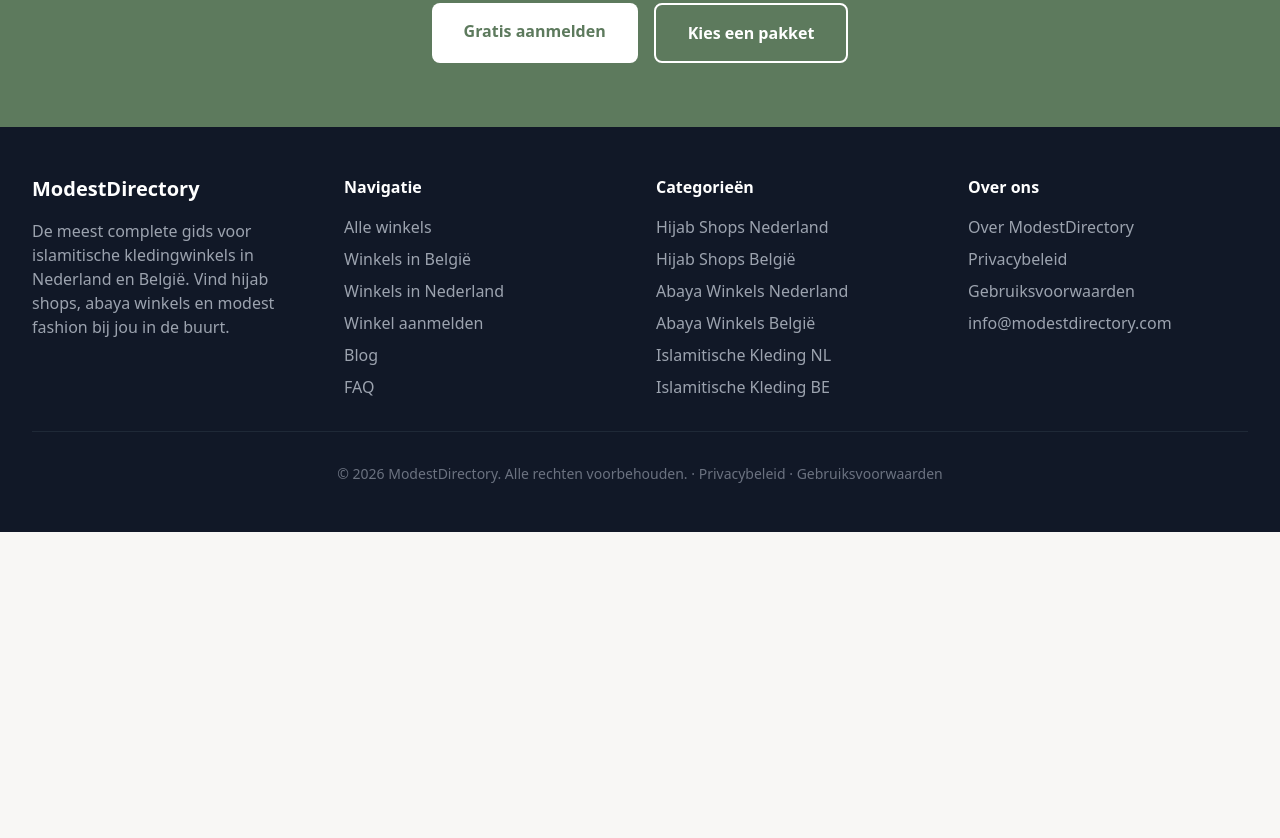
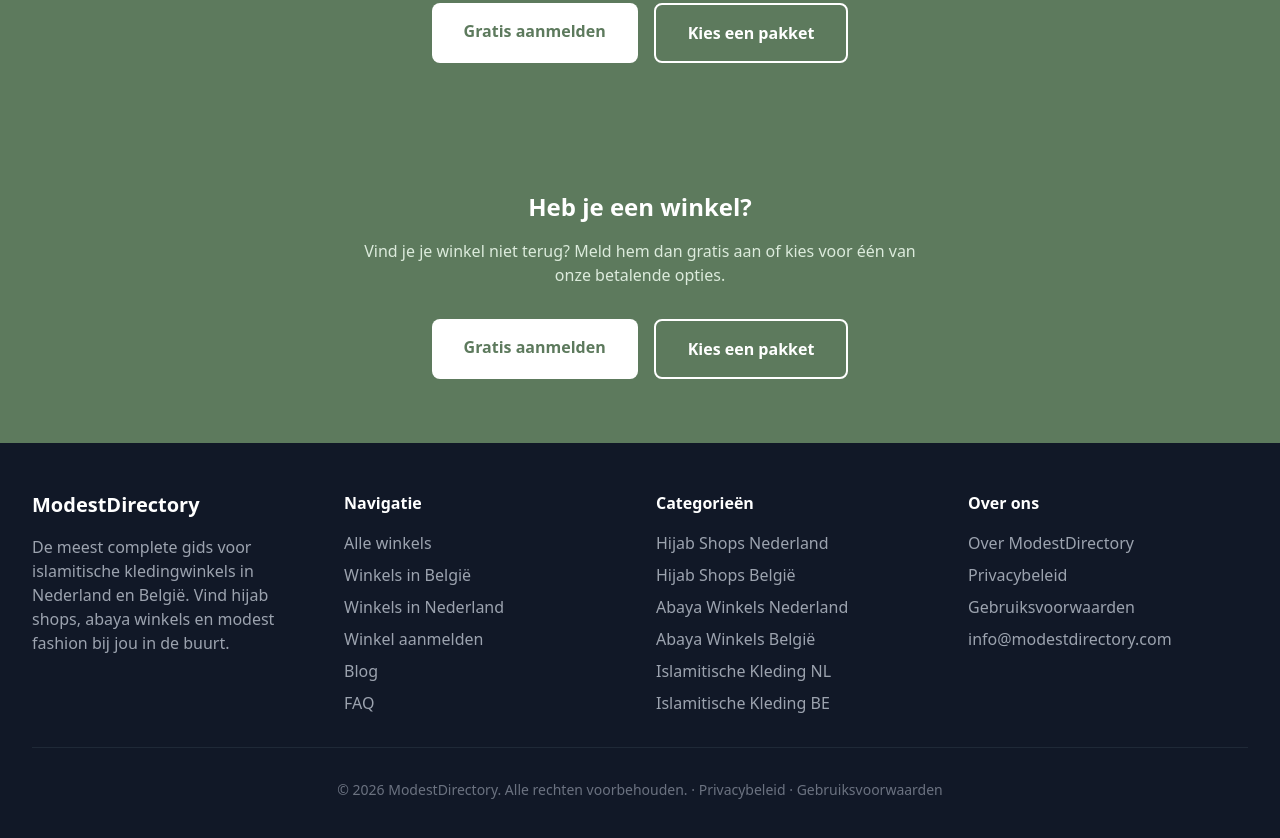
Before and after one commit to Bart19091968/modest-directory, a Next.js app: page / in a window 1280 px wide. Shown: the part 1480-2318 px from the top of the page. Before the commit the page ends 2012 px from the top, so only its background shows below. Built offline with nearby package versions, Linux system fonts and the light colour scheme; no server answers; the database is empty.

Commit message:
feat: add 'Heb je een winkel?' CTA section to every page above footer

```diff
--- a/app/layout.tsx
+++ b/app/layout.tsx
@@ -133,6 +133,24 @@
           {children}
         </main>
 
+        {/* CTA - Heb je een winkel? */}
+        <section className="py-16 bg-accent">
+          <div className="max-w-7xl mx-auto px-4 sm:px-6 lg:px-8 text-center">
+            <h2 className="text-2xl font-bold text-white mb-4">Heb je een winkel?</h2>
+            <p className="text-primary-100 mb-8 max-w-xl mx-auto">
+              Vind je je winkel niet terug? Meld hem dan gratis aan of kies voor één van onze betalende opties.
+            </p>
+            <div className="flex flex-col sm:flex-row gap-4 justify-center">
+              <Link href="/gratis-aanmelden" className="inline-block bg-white text-accent px-8 py-4 rounded-lg font-semibold hover:bg-gray-100 transition-colors">
+                Gratis aanmelden
+              </Link>
+              <Link href="/aanmelden" className="inline-block bg-transparent text-white border-2 border-white px-8 py-4 rounded-lg font-semibold hover:bg-white/10 transition-colors">
+                Kies een pakket
+              </Link>
+            </div>
+          </div>
+        </section>
+
         {/* Footer */}
         <footer className="bg-gray-900 text-white">
           <div className="max-w-7xl mx-auto px-4 sm:px-6 lg:px-8 py-12">
```
